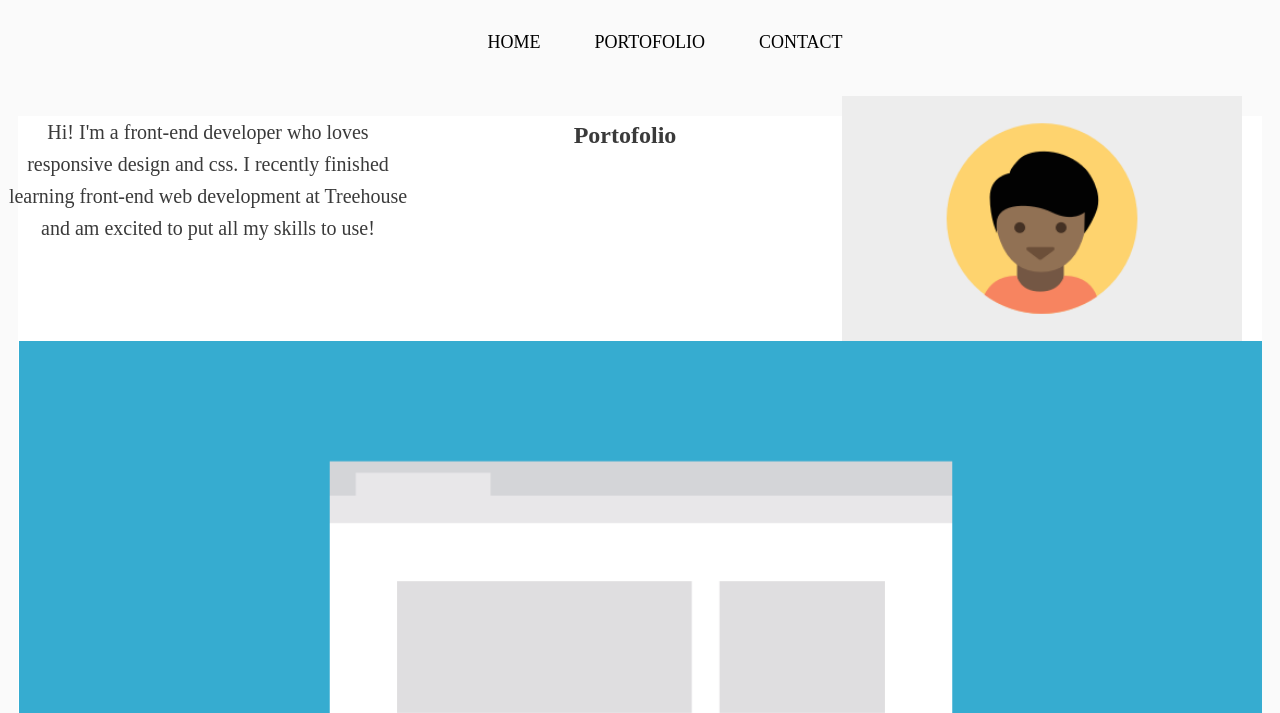
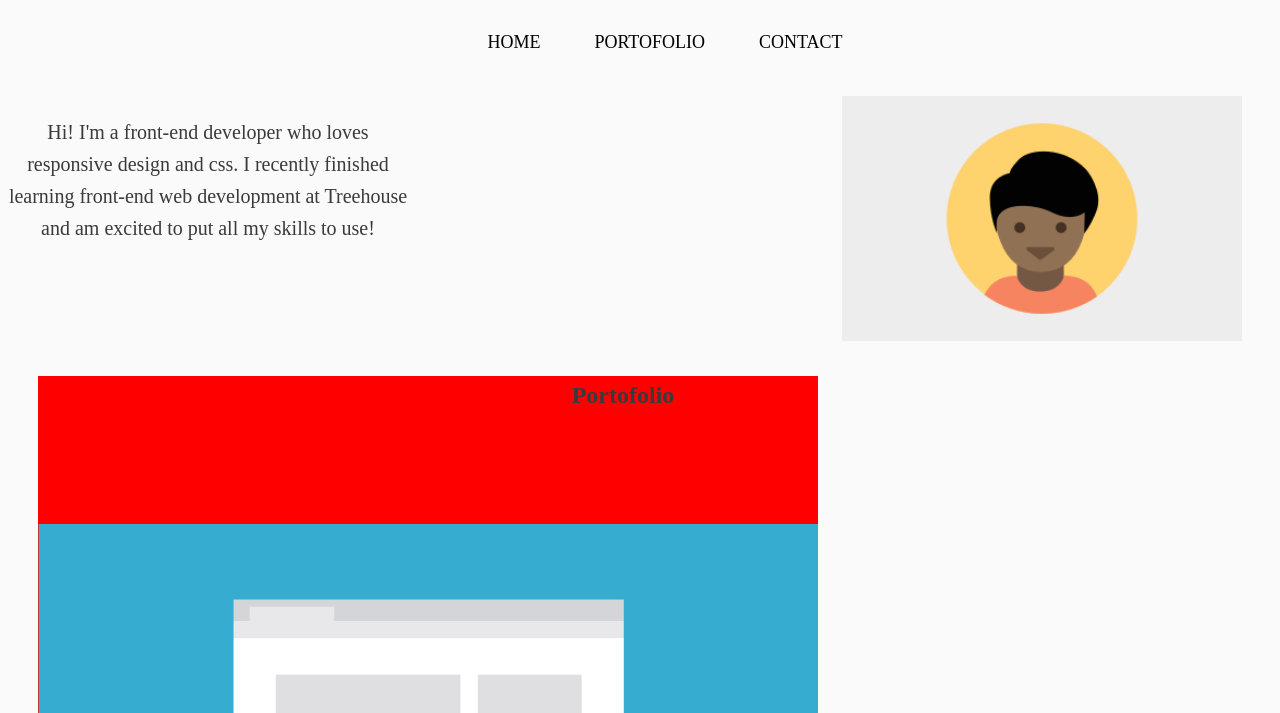
Before and after one commit to vlaughlin/Treehouse-Project-2-Responsive-Layout, a plain HTML site: page index.html in a window 1280 px wide. Shown: the part 87-800 px from the top of the page. Drawn offline with Linux system fonts and the light colour scheme; a web font is replaced by a local one.

Commit message:
Separated contact section with div

```diff
--- a/css/style.css
+++ b/css/style.css
@@ -164,3 +164,12 @@ color: black;
 		font-size:20px;
 
 	}
+
+	.portofolio {
+	position: relative;
+  bottom: -260px;
+  left: 20px;
+  background-color: red;
+  width: 780px;
+	height:700px;
+}
--- a/index.html
+++ b/index.html
@@ -48,7 +48,9 @@
 		<p>This project shows pictures from a recent trip to the viewer and allows them to easily navigate through photos.</p><img alt="Calculator Page" class="calculator-picture" src="images/portfolio-6.png">
 		<h3 class="calculator-title"><a>Calculator</a></h3>
 		<p>Someone can enter in the numbers they want, and press the big blue button and get the result.</p>
-	</div><!--Contact Section-->
+	</div>
+	<!--Contact Section-->
+	<div class="contact">
 	<h3 class="contact-title"><a>Contact</a></h3>
 	<p>If you're interested in chatting or want more information about what I've been working on, I'd love to hear from you!</p>
 	<h3 class="phone"><a>Phone +1(111)555-1234</a></h3>
```
